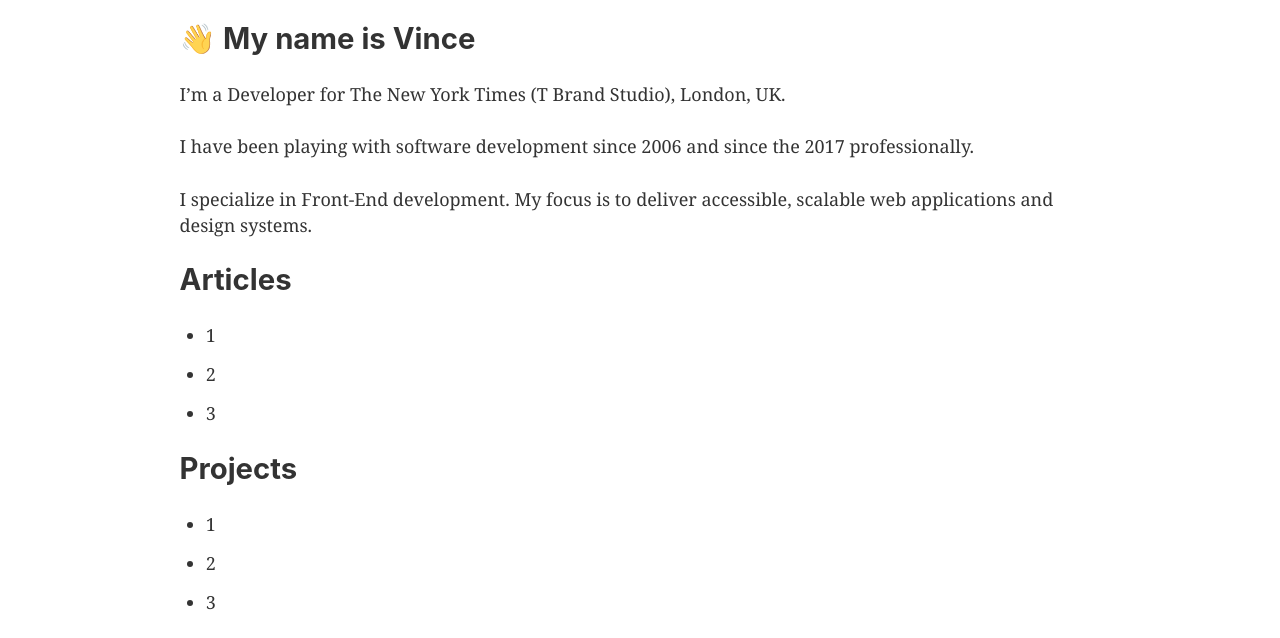
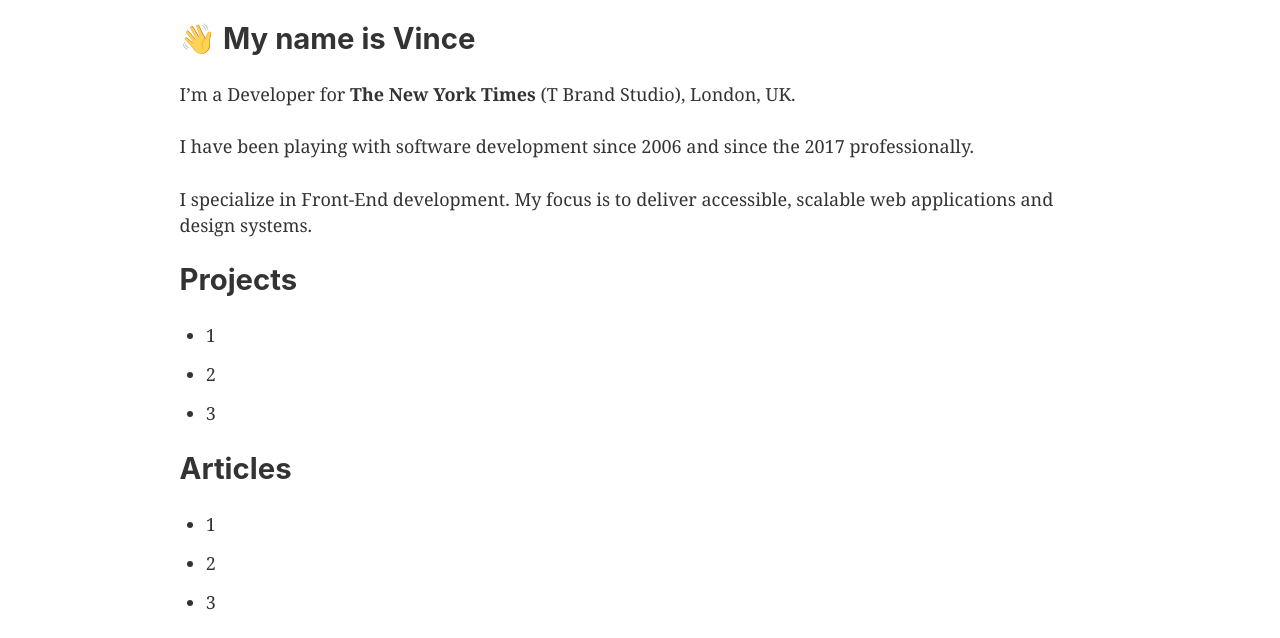
Before and after one commit to vinceumo/vincent-humeau.com, a Gatsby site: page / in a window 1280 px wide. Shown: the part 100-738 px from the top of the page. Built offline with nearby package versions, Linux system fonts and the light colour scheme; Gatsby itself is replaced by a stand-in of ours.

Commit message:
Added order to md files

```diff
--- a/src/content/sections/about.md
+++ b/src/content/sections/about.md
@@ -1,9 +1,10 @@
 ---
 type: about
 title: 👋 My name is Vince
+order: 0
 ---
 
-I’m a Developer for The New York Times (T Brand Studio), London, UK.
+I’m a Developer for **The New York Times** (T Brand Studio), London, UK.
 
 I have been playing with software development since 2006 and since the 2017 professionally.
 
--- a/src/content/sections/articles.md
+++ b/src/content/sections/articles.md
@@ -1,6 +1,7 @@
 ---
 type: articles
 title: Articles
+order: 20
 ---
 
 - 1
--- a/src/content/sections/projects.md
+++ b/src/content/sections/projects.md
@@ -1,6 +1,7 @@
 ---
 type: projects
 title: Projects
+order: 10
 ---
 
 - 1
--- a/src/content/sections/resume.md
+++ b/src/content/sections/resume.md
@@ -1,6 +1,7 @@
 ---
 type: resume
 title: Resume
+order: 30
 ---
 
 - 1
--- a/src/pages/index.js
+++ b/src/pages/index.js
@@ -20,12 +20,12 @@ const getSection = (type, html)=> {
 const IndexPage = ({ data }) => {
   const { allMarkdownRemark } = data
   const { nodes } = allMarkdownRemark
-
+  console.log(nodes);
   return (
     <Layout>
       <SEO title="Home" />
       <main>
-        {nodes.map(({ html, frontmatter }, index) => {
+        {nodes.sort((a, b) => a.frontmatter.order - b.frontmatter.order).map(({ html, frontmatter }, index) => {
           return (
             <section key={`content_item_${index}`}>
               <h2>{frontmatter.title}</h2>
@@ -48,6 +48,7 @@ export const pageQuery = graphql`
         frontmatter {
           type
           title
+          order
         }
       }
     }
```
